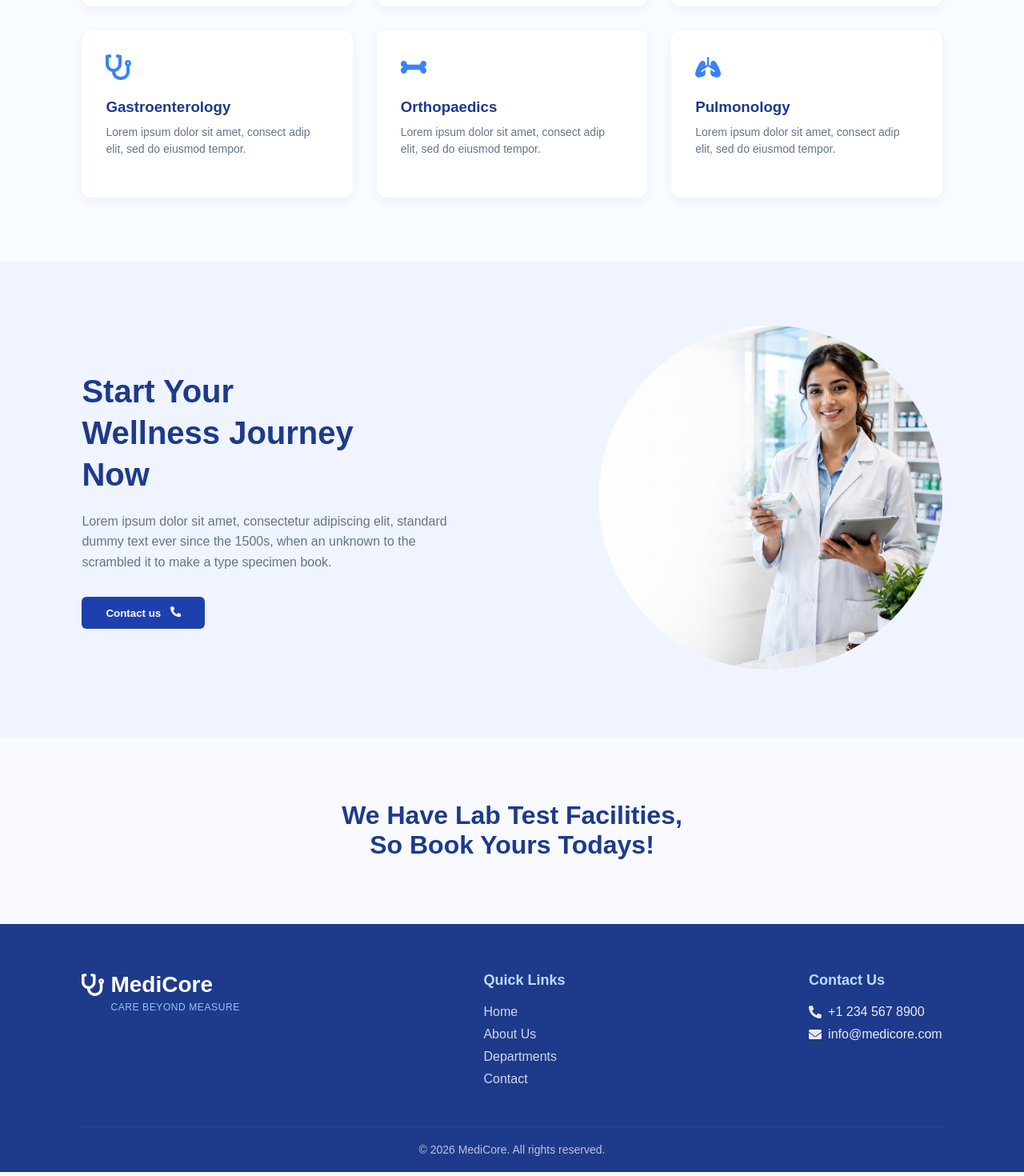
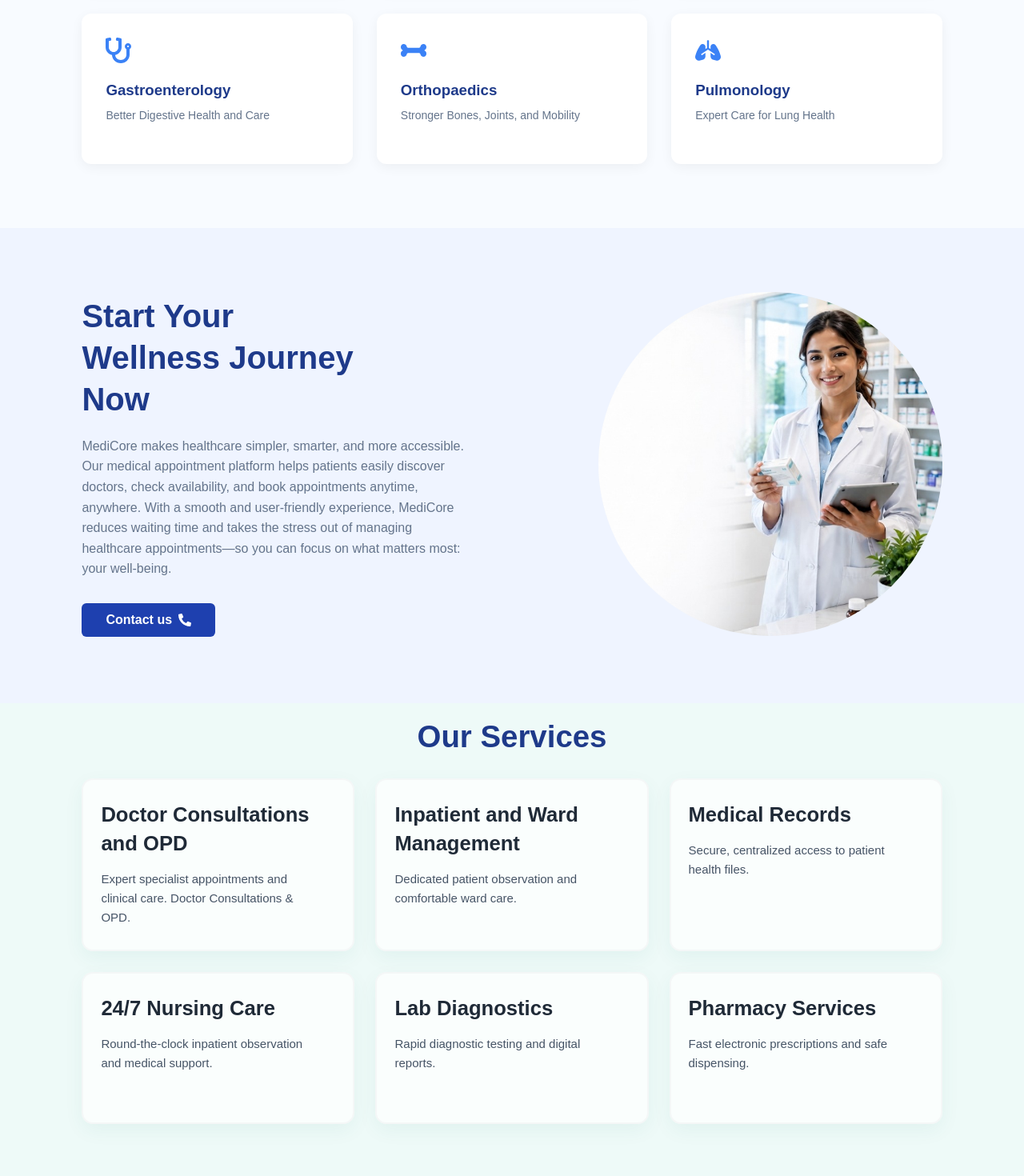
Before and after one commit to dasunisenanayake25/MediCore, a React (Vite) app in the folder medicorefrontend/: page / in a window 1280 px wide. Shown: the part 820-2290 px from the top of the page at 80% size. Built offline with nearby package versions, Linux system fonts and the light colour scheme; no server answers.

Commit message:
Changes in Landing page

```diff
--- a/medicorefrontend/src/pages/LandingPage.jsx
+++ b/medicorefrontend/src/pages/LandingPage.jsx
@@ -77,17 +77,17 @@
         <h2>Expertise & specializations</h2>
         <div className="expertise-grid">
           {[
-            { title: "Dental Care", icon: <FaTooth /> },
-            { title: "Neurology", icon: <FaBrain /> },
-            { title: "Cardiology", icon: <FaHeartbeat /> },
-            { title: "Gastroenterology", icon: <FaStethoscope /> },
-            { title: "Orthopaedics", icon: <FaBone /> },
-            { title: "Pulmonology", icon: <FaLungs /> }
+            { title: "Dental Care", icon: <FaTooth />, description: "Healthy Teeth, Brighter Smiles" },
+            { title: "Neurology", icon: <FaBrain />, description: "Expert Care for Nervous System" },
+            { title: "Cardiology", icon: <FaHeartbeat />, description: "Specialized Care for Heart Health" },
+            { title: "Gastroenterology", icon: <FaStethoscope />, description: "Better Digestive Health and Care" },
+            { title: "Orthopaedics", icon: <FaBone />, description: "Stronger Bones, Joints, and Mobility" },
+            { title: "Pulmonology", icon: <FaLungs />, description: "Expert Care for Lung Health" }
           ].map((item, index) => (
             <div className="expertise-card" key={index}>
               <div className="card-icon" style={{color: "#3b82f6"}}>{item.icon}</div>
               <h3>{item.title}</h3>
-              <p>Lorem ipsum dolor sit amet, consect adip elit, sed do eiusmod tempor.</p>
+              <p>{item.description}</p>
             </div>
           ))}
         </div>
@@ -97,17 +97,35 @@
         <div className="journey-content">
           <h2>Start Your<br/>Wellness Journey<br/>Now</h2>
           <p>
-            Lorem ipsum dolor sit amet, consectetur adipiscing elit, standard dummy text ever since the 1500s, when an unknown to the scrambled it to make a type specimen book.
+            MediCore makes healthcare simpler, smarter, and more accessible. Our medical appointment platform helps patients easily discover doctors, check availability, and book appointments anytime, anywhere. With a smooth and user-friendly experience, MediCore reduces waiting time and takes the stress out of managing healthcare appointments—so you can focus on what matters most: your well-being.
           </p>
-          <button className="contact-btn">Contact us <FaPhoneAlt style={{marginLeft: "8px"}}/></button>
+          <a href="#contact" className="contact-btn" style={{ display: "inline-flex", alignItems: "center", justifyContent: "center", textDecoration: "none" }}>
+            Contact us <FaPhoneAlt style={{ marginLeft: "8px" }} />
+          </a>
         </div>
         <div className="journey-image-wrapper">
           <img src={journeyDoctorImg} alt="Doctor" className="journey-img" />
         </div>
       </section>
 
-      <section className="landing-lab">
-        <h2>We Have Lab Test Facilities,<br/>So Book Yours Todays!</h2>
+      <section className="landing-services">
+        <h2>Our Services</h2>
+        <div className="services-grid">
+          {[
+            { title: "Doctor Consultations and OPD", text: "Expert specialist appointments and clinical care. Doctor Consultations & OPD." },
+            { title: "Inpatient and Ward Management", text: "Dedicated patient observation and comfortable ward care." },
+            { title: "Medical Records", text: "Secure, centralized access to patient health files." },
+            { title: "24/7 Nursing Care", text: "Round-the-clock inpatient observation and medical support." },
+            { title: "Lab Diagnostics", text: "Rapid diagnostic testing and digital reports." },
+            { title: "Pharmacy Services", text: "Fast electronic prescriptions and safe dispensing." }
+          ].map((service, index) => (
+            <div className="service-card" key={index}>
+              <h3>{service.title}</h3>
+              <p>{service.text}</p>
+
+            </div>
+          ))}
+        </div>
       </section>
 
       <footer id="contact" className="landing-footer">
@@ -129,8 +147,8 @@
 
           <div className="footer-contact">
             <h4>Contact Us</h4>
-            <p><FaPhoneAlt /> +1 234 567 8900</p>
-            <p><FaEnvelope /> info@medicore.com</p>
+            <p><FaPhoneAlt /> +94 76 123 4567</p>
+            <p><FaEnvelope /> admin@medicore.com</p>
           </div>
         </div>
         <div className="footer-bottom">
--- a/medicorefrontend/src/styles.css
+++ b/medicorefrontend/src/styles.css
@@ -712,7 +712,7 @@
 
 .landing-lab {
   text-align: center;
-  padding: 80px 8%;
+  padding: 80px 8% 20px;
   background-color: #f8faff;
 }
 
@@ -721,6 +721,68 @@
   color: #1e3a8a;
 }
 
+.landing-services {
+  background: #eefaf8;
+  padding: 20px 8% 90px;
+  text-align: center;
+}
+
+.landing-services h2 {
+  font-size: clamp(2.2rem, 3vw, 3.2rem);
+  color: #1e3a8a;
+  margin-bottom: 30px;
+  font-weight: 800;
+}
+
+.services-grid {
+  max-width: 1200px;
+  margin: 0 auto;
+  display: grid;
+  grid-template-columns: repeat(3, minmax(0, 1fr));
+  gap: 26px;
+}
+
+.service-card {
+  position: relative;
+  background: rgba(255, 255, 255, 0.7);
+  border: 2px solid rgba(241, 244, 244, 0.7);
+  border-radius: 14px;
+  min-height: 190px;
+  padding: 26px 22px 28px;
+  text-align: left;
+  box-shadow: 0 8px 25px rgba(15, 118, 110, 0.06);
+}
+
+.service-card h3 {
+  color: #1f2a37;
+  font-size: clamp(1.2rem, 2vw, 1.65rem);
+  margin-bottom: 14px;
+  line-height: 1.4;
+  font-weight: 700;
+}
+
+.service-card p {
+  color: #465466;
+  font-size: 15px;
+  line-height: 1.6;
+  max-width: 92%;
+}
+
+.service-arrow {
+  position: absolute;
+  right: 16px;
+  bottom: 16px;
+  width: 34px;
+  height: 34px;
+  display: flex;
+  align-items: center;
+  justify-content: center;
+  border-radius: 10px;
+  background: #f4f8f8;
+  color: #1d4ed8;
+  font-size: 20px;
+  border: 1px solid rgba(148, 163, 184, 0.4);
+}
 
 .landing-logo-container {
   display: flex;
```
